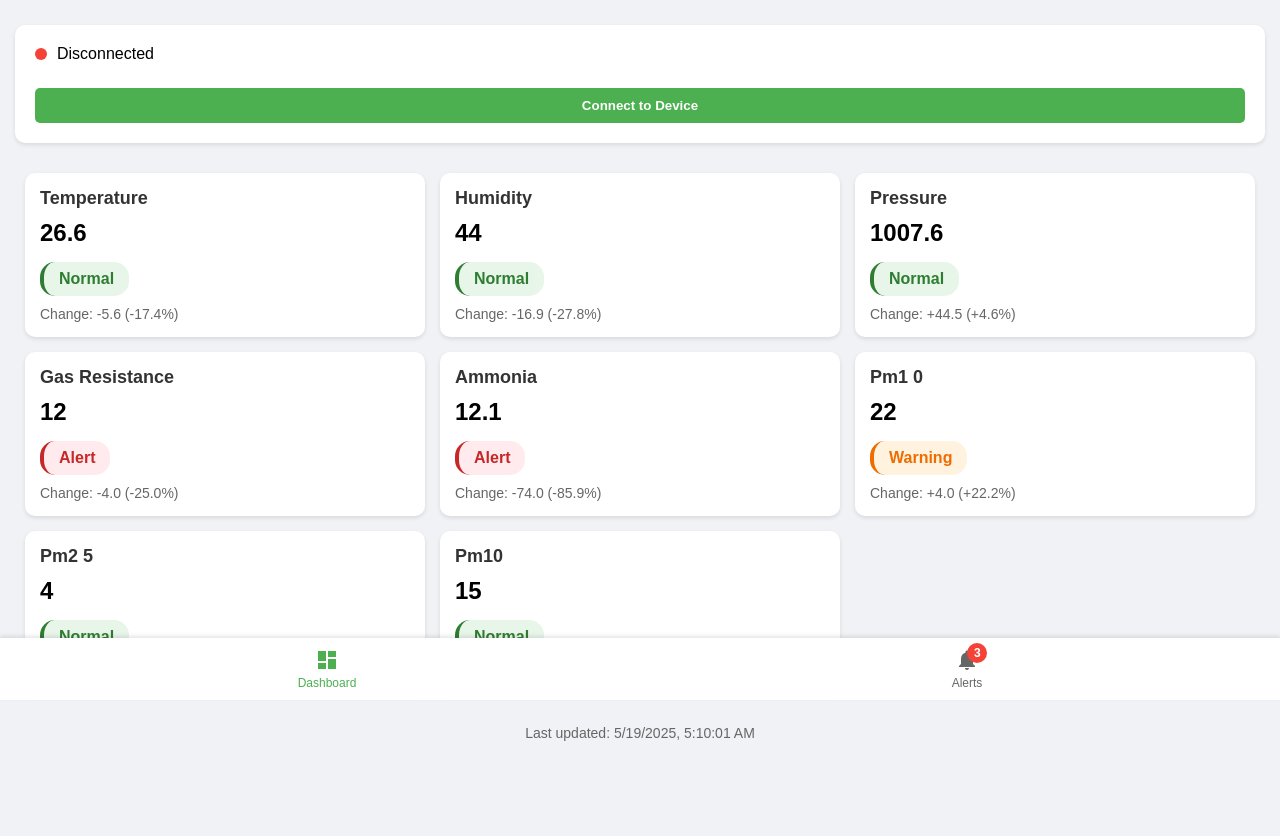
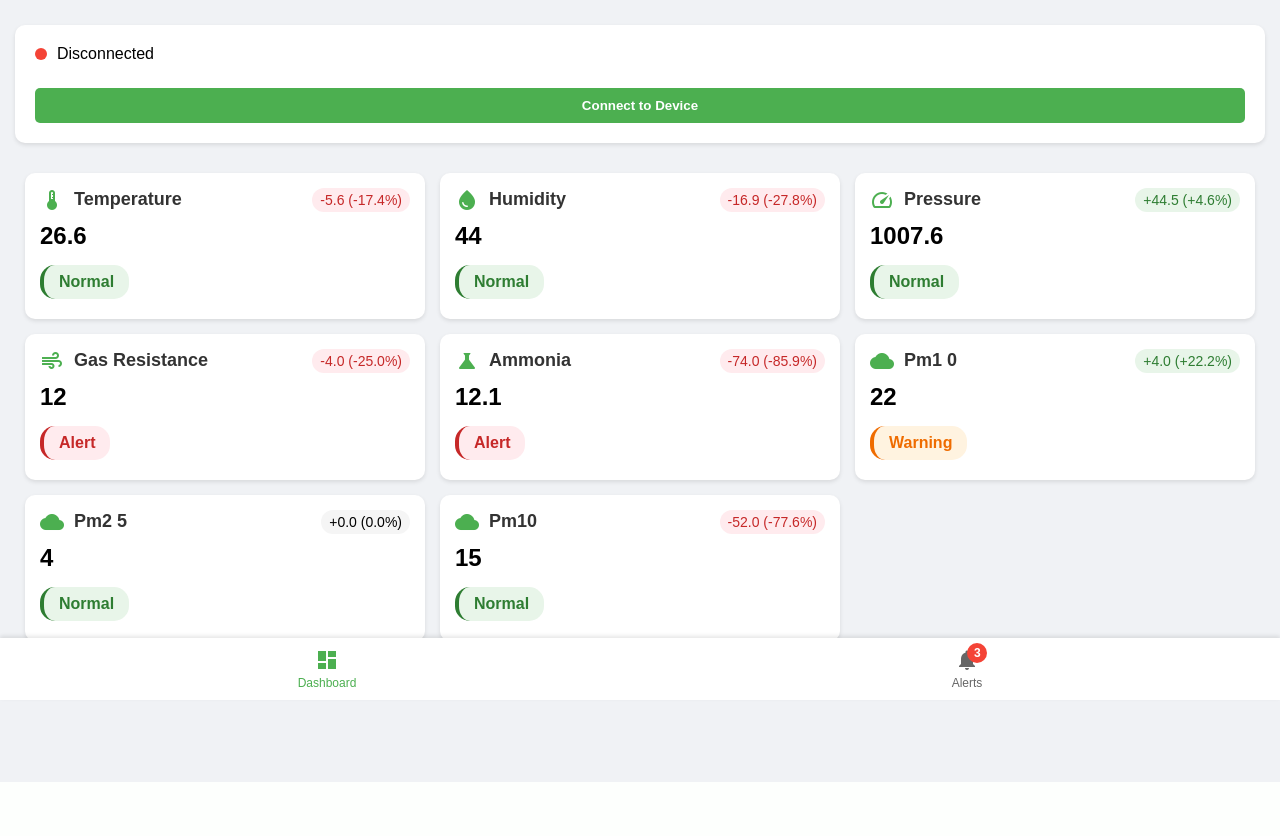
Before and after one commit to skhartaye/Aeroband_blockchain, a Django app: page /ble-bridge/ in a window 1280 px wide. Shown: the part 100-936 px from the top of the page. After the commit the page ends 882 px from the top, so only its background shows below. Run offline with Django 5.2, Linux system fonts and the light colour scheme; data comes from the database, SQL or seed files in the repository; both versions use the stored data as it was after the commit.

Commit message:
UI Improvements: Added colored change indicators to BLE bridge view - Green for positive changes, red for negative changes

```diff
--- a/main/templates/main/ble_bridge.html
+++ b/main/templates/main/ble_bridge.html
@@ -33,12 +33,20 @@
             border-radius: 10px;
             padding: 15px;
             box-shadow: 0 2px 4px rgba(0,0,0,0.1);
+            position: relative;  /* For absolute positioning of change indicator */
         }
         .sensor-name {
+            display: flex;
+            align-items: center;
+            gap: 10px;
             font-size: 18px;
             font-weight: bold;
             margin-bottom: 10px;
             color: #333;
+        }
+        .sensor-name i {
+            font-size: 24px;
+            color: #4CAF50;
         }
         .sensor-value {
             font-size: 24px;
@@ -77,9 +85,21 @@
             border-left: 4px solid #c62828;
         }
         .sensor-change {
+            position: absolute;
+            top: 15px;
+            right: 15px;
             font-size: 14px;
-            color: #666;
-            margin-top: 5px;
+            padding: 4px 8px;
+            border-radius: 12px;
+            background: #f5f5f5;
+        }
+        .sensor-change.positive {
+            color: #2e7d32;
+            background: #e8f5e9;
+        }
+        .sensor-change.negative {
+            color: #c62828;
+            background: #ffebee;
         }
         .timestamp {
             text-align: center;
@@ -376,12 +396,29 @@
             <div class="sensor-grid" id="sensor-grid">
                 {% for field, data in sensor_data.items %}
                 <div class="sensor-card" data-sensor="{{ field }}" onclick="showSensorModal('{{ field }}')">
-                    <div class="sensor-name">{{ data.display_name }}</div>
+                    <div class="sensor-change" id="{{ field }}-change">
+                        {{ data.change }} ({{ data.change_percent }})
+                    </div>
+                    <div class="sensor-name">
+                        {% if field == 'temperature' %}
+                            <i class="material-icons">thermostat</i>
+                        {% elif field == 'humidity' %}
+                            <i class="material-icons">water_drop</i>
+                        {% elif field == 'pressure' %}
+                            <i class="material-icons">speed</i>
+                        {% elif field == 'gas_resistance' %}
+                            <i class="material-icons">air</i>
+                        {% elif field == 'ammonia' %}
+                            <i class="material-icons">science</i>
+                        {% elif field == 'pm1_0' or field == 'pm2_5' or field == 'pm10' %}
+                            <i class="material-icons">cloud</i>
+                        {% else %}
+                            <i class="material-icons">sensors</i>
+                        {% endif %}
+                        {{ data.display_name }}
+                    </div>
                     <div class="sensor-value" id="{{ field }}-value">{{ data.value|default:"N/A" }}</div>
                     <div class="sensor-status status-{{ data.status|lower }}" id="{{ field }}-status">{{ data.status }}</div>
-                    <div class="sensor-change" id="{{ field }}-change">
-                        Change: {{ data.change }} ({{ data.change_percent }})
-                    </div>
                 </div>
                 {% endfor %}
             </div>
@@ -637,7 +674,20 @@
                 }
 
                 if (changeElement) {
-                    changeElement.textContent = `Change: ${sensorData.change} (${sensorData.change_percent})`;
+                    // Remove existing color classes
+                    changeElement.classList.remove('positive', 'negative');
+
+                    // Add appropriate color class based on change value
+                    const changeValue = parseFloat(sensorData.change);
+                    if (!isNaN(changeValue)) {
+                        if (changeValue > 0) {
+                            changeElement.classList.add('positive');
+                        } else if (changeValue < 0) {
+                            changeElement.classList.add('negative');
+                        }
+                    }
+
+                    changeElement.textContent = ` ${sensorData.change} (${sensorData.change_percent})`;
                 }
             }
 
--- a/main/views.py
+++ b/main/views.py
@@ -631,9 +631,18 @@ def receive_sensor_data(request):
             data = json.loads(request.body)
             print(f"[API] Received data from device: {data}")
 
+            # Get timestamp from ESP32 or use current time
+            esp32_timestamp = data.get('timestamp')
+            if esp32_timestamp is not None:
+                # Convert milliseconds to datetime
+                timestamp = timezone.datetime.fromtimestamp(esp32_timestamp / 1000.0)
+            else:
+                timestamp = timezone.now()
+
             # Create new sensor reading
             reading = SensorReading.objects.create(
                 device_id=data.get('device_id', 'unknown'),  # Add device_id with a default value
+                timestamp=timestamp,  # Use the ESP32 timestamp
                 temperature=data.get('temperature'),
                 humidity=data.get('humidity'),
                 pressure=data.get('pressure'),
--- a/sensor_project/settings.py
+++ b/sensor_project/settings.py
@@ -10,7 +10,7 @@ SECRET_KEY = 'django-insecure-your-secret-key-here'
 # SECURITY WARNING: don't run with debug turned on in production!
 DEBUG = True
 
-ALLOWED_HOSTS = ['localhost', '127.0.0.1', '2e8f-136-158-57-99.ngrok-free.app', '7f40-136-158-57-99.ngrok-free.app', 'a94f-136-158-57-99.ngrok-free.app', '5d11-45-200-6-200.ngrok-free.app', '21ca-45-200-6-200.ngrok-free.app', '1947-45-200-6-200.ngrok-free.app', 'da77-45-200-6-200.ngrok-free.app', '4d48-45-200-6-200.ngrok-free.app']
+ALLOWED_HOSTS = ['localhost', '127.0.0.1', '2e8f-136-158-57-99.ngrok-free.app', '7f40-136-158-57-99.ngrok-free.app', 'a94f-136-158-57-99.ngrok-free.app', '5d11-45-200-6-200.ngrok-free.app', '21ca-45-200-6-200.ngrok-free.app', '1947-45-200-6-200.ngrok-free.app', 'da77-45-200-6-200.ngrok-free.app', '4d48-45-200-6-200.ngrok-free.app', 'f307-45-200-6-200.ngrok-free.app']
 
 # Application definition
 INSTALLED_APPS = [
```
Also changed, not shown: fix_ammonia.py (added, +11 -0 lines), main/templates/main/admin_dashboard.html (+40 -9 lines), db.sqlite3.
